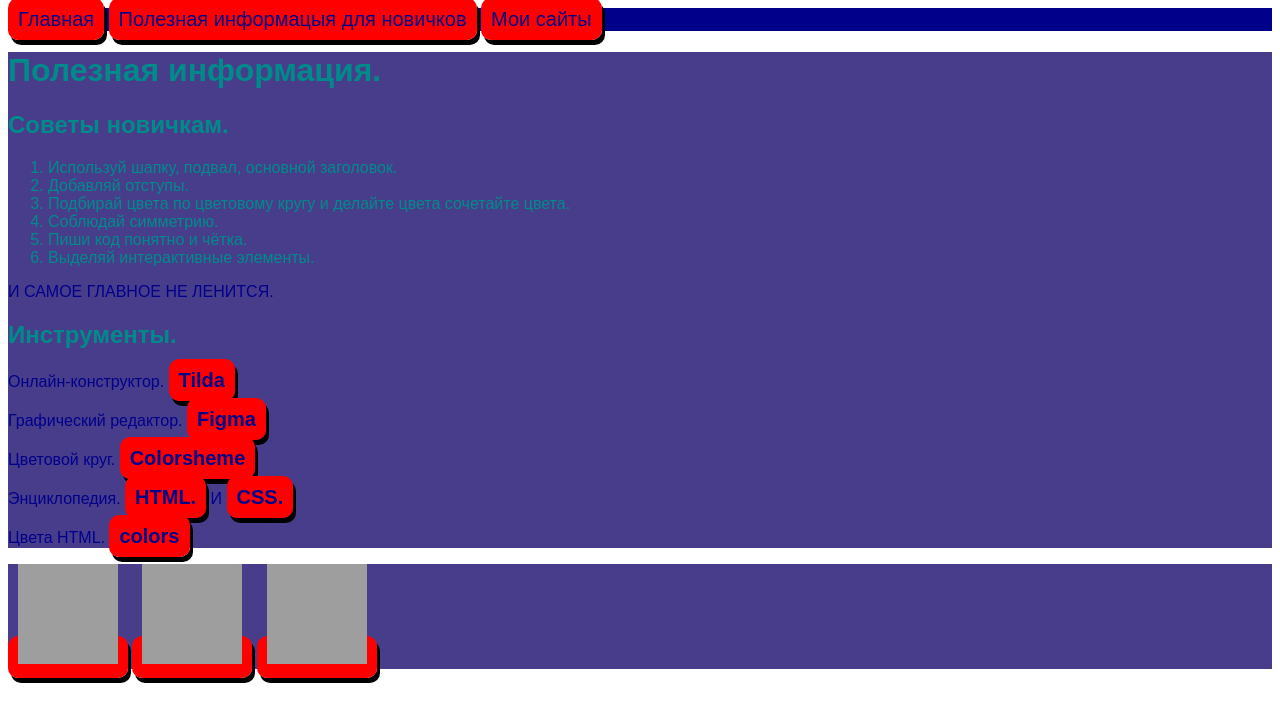
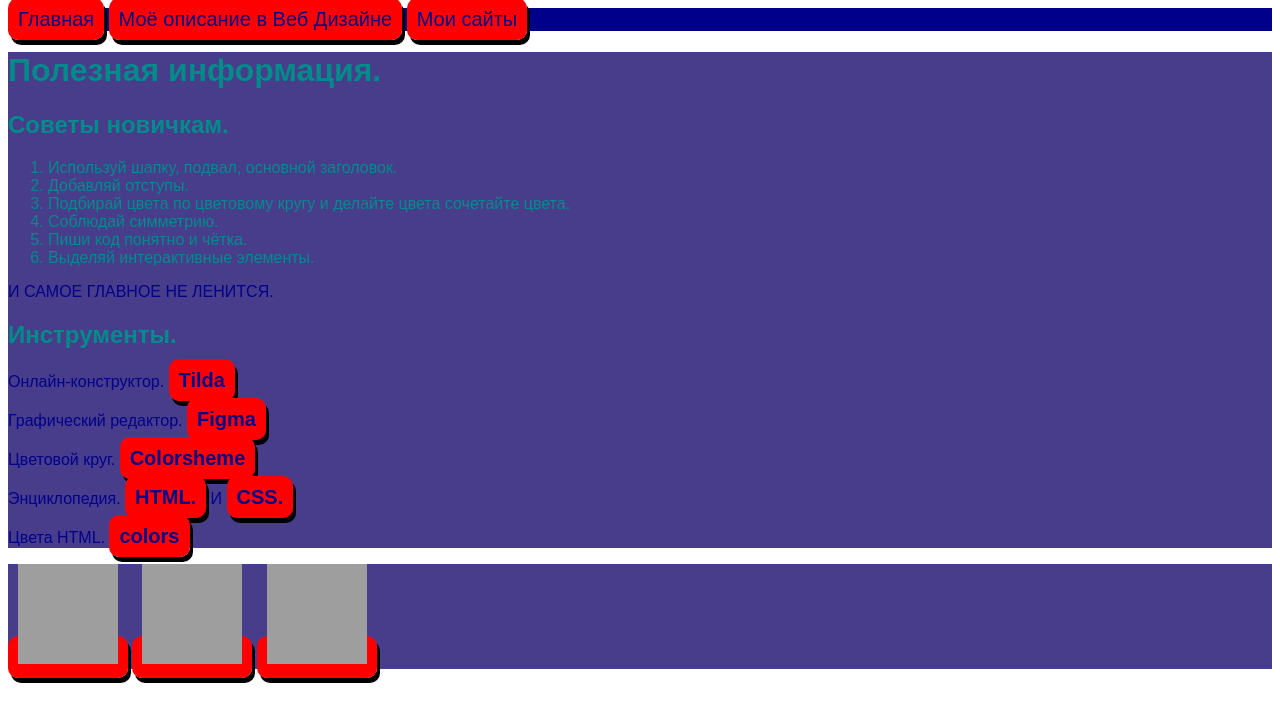
Before and after one commit to VoCtOr228/3chastpartfolio, a plain HTML site: page index.html in a window 1280 px wide. Drawn offline with Linux system fonts and the light colour scheme; grey boxes are pictures that could not be loaded.

Commit message:
Update index.html

```diff
--- a/index.html
+++ b/index.html
@@ -7,7 +7,7 @@
     <header>
       <link rel="stylesheet" href="style.css">
       <a href="https://voctor228.github.io/1chastpartfolio/">Главная</a>
-      <a href="https://voctor228.github.io/2chastpartfolio/">Полезная информацыя для новичков</a>
+      <a href="https://voctor228.github.io/2chastpartfolio/">Моё описание в Веб Дизайне</a>
       <a href="https://voctor228.github.io/4chastpartfolio/">Мои сайты</a>
     </header>
     <main>
```
